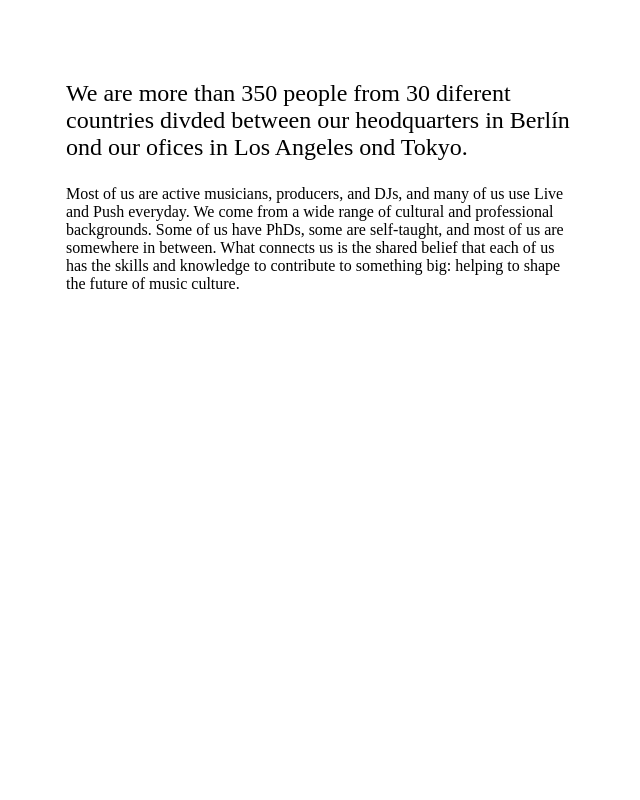
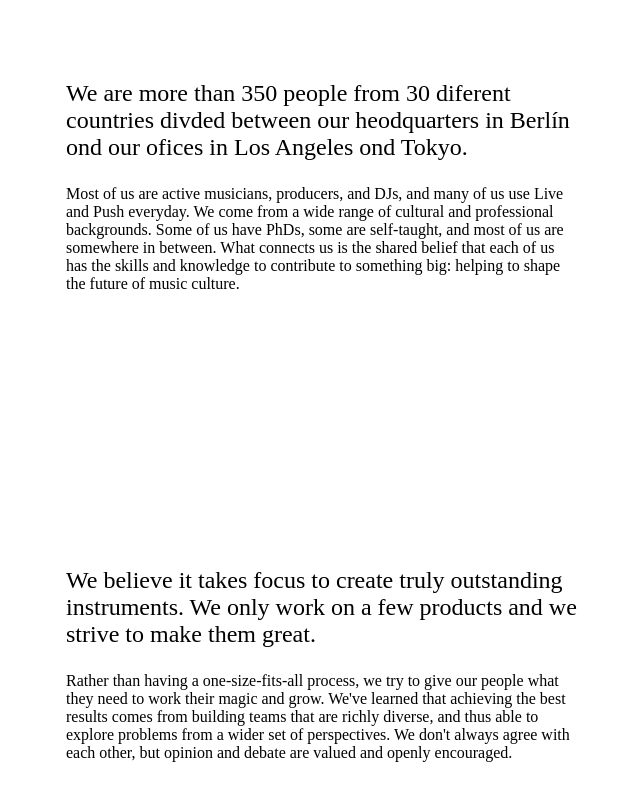
Before and after one commit to Pradeep743/Challenge-Frontend-Ableton, a plain HTML site: page index.html in a window 1280 px wide. Shown: the part 1250-2050 px from the top of the page, without its empty margins (318-958 px from the left). Before the commit the page ends 1671 px from the top, so only its background shows below. Drawn offline with Linux system fonts and the light colour scheme.

Commit message:
update html

```diff
--- a/index.html
+++ b/index.html
@@ -84,6 +84,29 @@
                 culture.</p>
         </section>
         <!-- end of Paragraph section -->
+
+        <!-- Images section -->
+        <section class="images second">
+            <div class="yellow-box"></div>
+            <img src="" alt="" class="image-1">
+            <img src="" alt="" class="image-2">
+        </section>
+        <!-- end of Images section -->
+
+        <!-- Paragraph section -->
+        <section class="paragraph">
+            <p>
+                We believe it takes focus to create truly outstanding instruments. We
+                only work on a few products and we strive to make them great.
+            </p>
+            <p>Rather than having a one-size-fits-all process, we try to give our
+                people what they need to work their magic and grow. We've learned that
+                achieving the best results comes from building teams that are richly
+                diverse, and thus able to explore problems from a wider set of
+                perspectives. We don't always agree with each other, but opinion and
+                debate are valued and openly encouraged.</p>
+        </section>
+        <!-- end of Paragraph section -->
     </main>
 </body>
 
```
